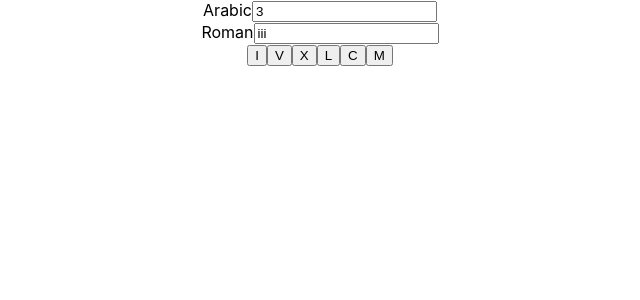
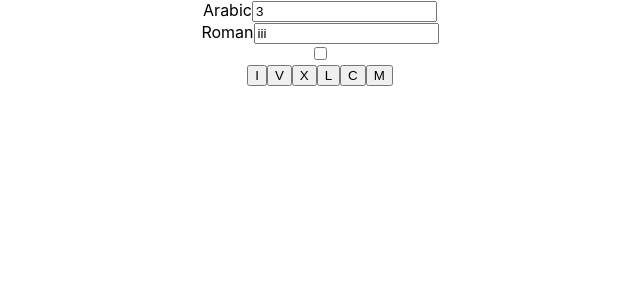
Before and after one commit to licia03/spqn, a React (Create React App) app: page / in a window 1280 px wide. Shown: the top 300 px of the page, without its empty margins (320-960 px from the left). Built offline with nearby package versions, Linux system fonts and the light colour scheme.

Commit message:
Added switch component

```diff
--- a/src/App.tsx
+++ b/src/App.tsx
@@ -4,11 +4,12 @@ import NumberField from './components/NumberField/NumberField';
 import './App.css';
 import KeyboardRoman from './components/KeyboardRoman/KeyboardRoman';
 import KeyboardArabic from './components/KeyboardArabic/KeyboardArabic';
+import Switch from './components/Switch/Switch';
 
-type KeyboardType = 'roman' | 'arabic';
+export type NumeralSystem = "arabic" | "roman";
 
 function App() {
-  const [selectedKeyboard, setSelectedBoard] = useState<KeyboardType>('roman');
+  const [selectedNumeralSystem, setSelectedNumeralSystem] = useState<NumeralSystem>('roman');
 
   const handleKeyPressed = useCallback(() => {
 
@@ -18,8 +19,9 @@ function App() {
     <div className="App">
       <NumberField label="Arabic" value='3' />
       <NumberField label="Roman" value='iii' />
-      {selectedKeyboard === 'roman' && <KeyboardRoman onKeyPressed={handleKeyPressed}/>}
-      {selectedKeyboard === 'arabic' && <KeyboardArabic onKeyPressed={handleKeyPressed}/>}
+      <Switch numeralSystem={selectedNumeralSystem} onChange={setSelectedNumeralSystem} />
+      {selectedNumeralSystem === 'roman' && <KeyboardRoman onKeyPressed={handleKeyPressed}/>}
+      {selectedNumeralSystem === 'arabic' && <KeyboardArabic onKeyPressed={handleKeyPressed}/>}
     </div>
   );
 }
--- /dev/null
+++ b/src/components/Switch/Switch.tsx
@@ -0,0 +1,33 @@
+import React, { useCallback } from "react";
+
+import { NumeralSystem } from "../../App";
+
+interface SwitchProps {
+  numeralSystem: NumeralSystem;
+  onChange: (value: NumeralSystem) => void;
+}
+
+const defaultNumeralSystem: NumeralSystem = "arabic";
+
+const Switch: React.FC<SwitchProps> = ({ numeralSystem, onChange }) => {
+  const onChangeHandler = useCallback(
+    (event: React.ChangeEvent<HTMLInputElement>) => {
+      const numeralSystem: NumeralSystem = event.target.checked
+        ? defaultNumeralSystem
+        : "roman";
+      onChange(numeralSystem);
+    },
+    [onChange]
+  );
+
+  return (
+    <input
+      type="checkbox"
+      checked={numeralSystem === defaultNumeralSystem}
+      onChange={onChangeHandler}
+      value="ciao love"
+    />
+  );
+};
+
+export default Switch;
```
